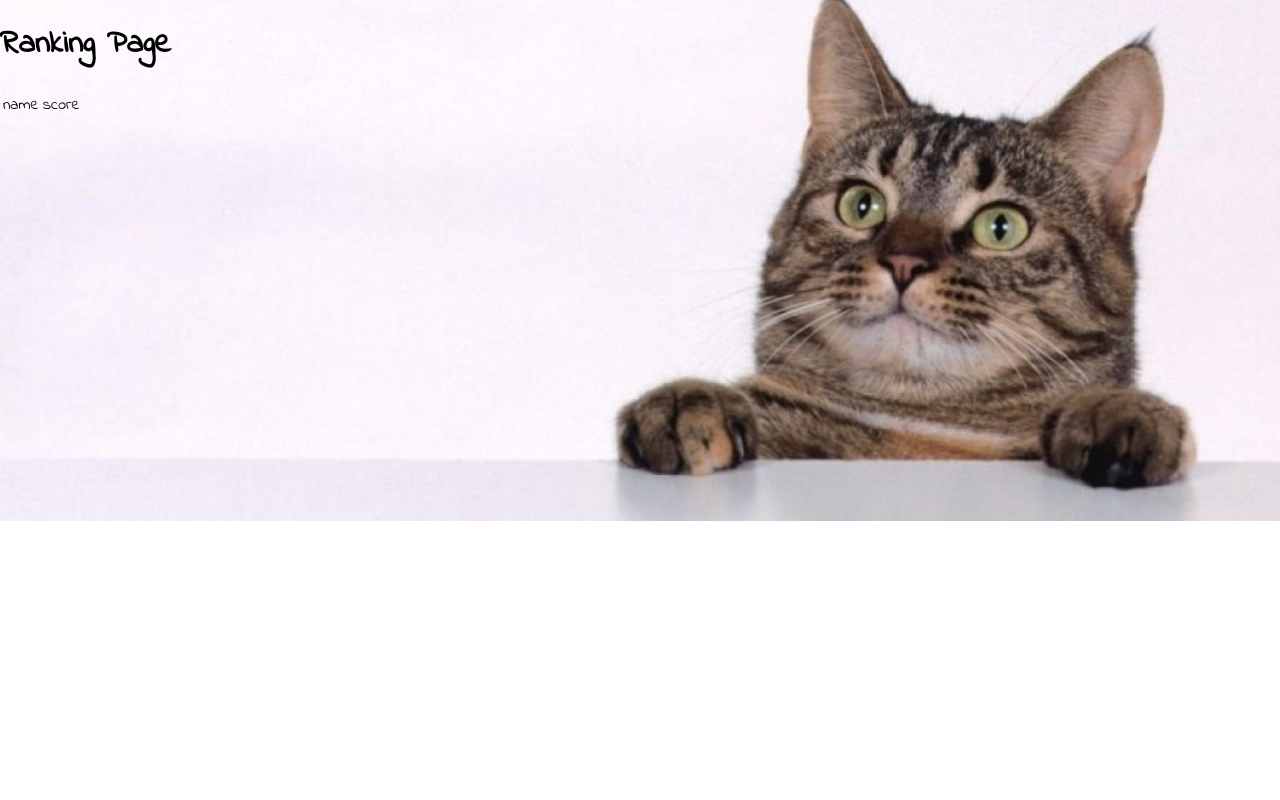
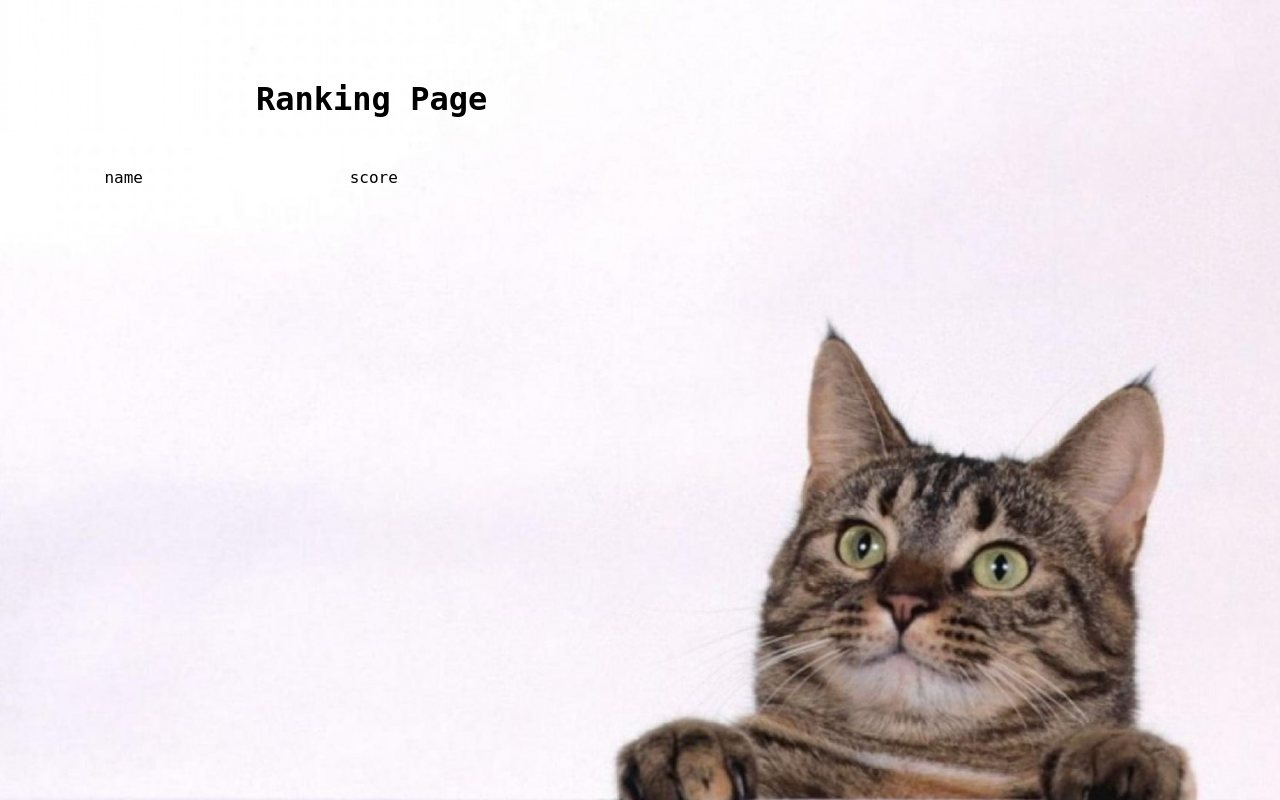
Before and after one commit to norangLemon/snuBot, a Flask app: page / in a window 1280 px wide. Run offline with Flask 2, Linux system fonts and the light colour scheme; data that the repository does not hold is empty; some web fonts are replaced.

Commit message:
글씨체 바꾸고, 고양이가 잘 보이게, 테이블 패딩 추가

```diff
--- a/static/style.css
+++ b/static/style.css
@@ -1,10 +1,30 @@
-@import url(https://fonts.googleapis.com/css?family=Indie+Flower);
+@import url(http://fonts.googleapis.com/earlyaccess/nanumgothiccoding.css);
 
 body {
   margin: 0;
   background-image: url('cat.jpg');
   background-repeat: no-repeat;
-  background-size: cover;
-  background-position: center center;
-  font-family: "Indie Flower", courier;
+  background-size: cover; /* 위아래가 꽉 차도록 한다 */
+  background-position: 60% 50%; /* 고양이 얼굴이 잘 보이게 한다 */
+  min-height: 100vh; /* 높이를 기준으로 한다 */
+  font-family: "nanumgothiccoding", monospace;
 }
+
+#title {
+    /* rank table에 맞추어 위쪽과 왼쪽에 적당한 padding 주기 */
+    margin: 0;
+    padding-top: 10vh;
+    padding-bottom: 5vh;
+    padding-left: 20vw;
+}
+
+#index{
+  font-weight: bold;
+  font-size: 20px;
+}
+
+td{
+  /* 빽빽한 것이 보기 좋지 않으니
+     왼쪽에 적당한 padding을 준다. */
+    padding: 1vh 8vw;
+}
```
